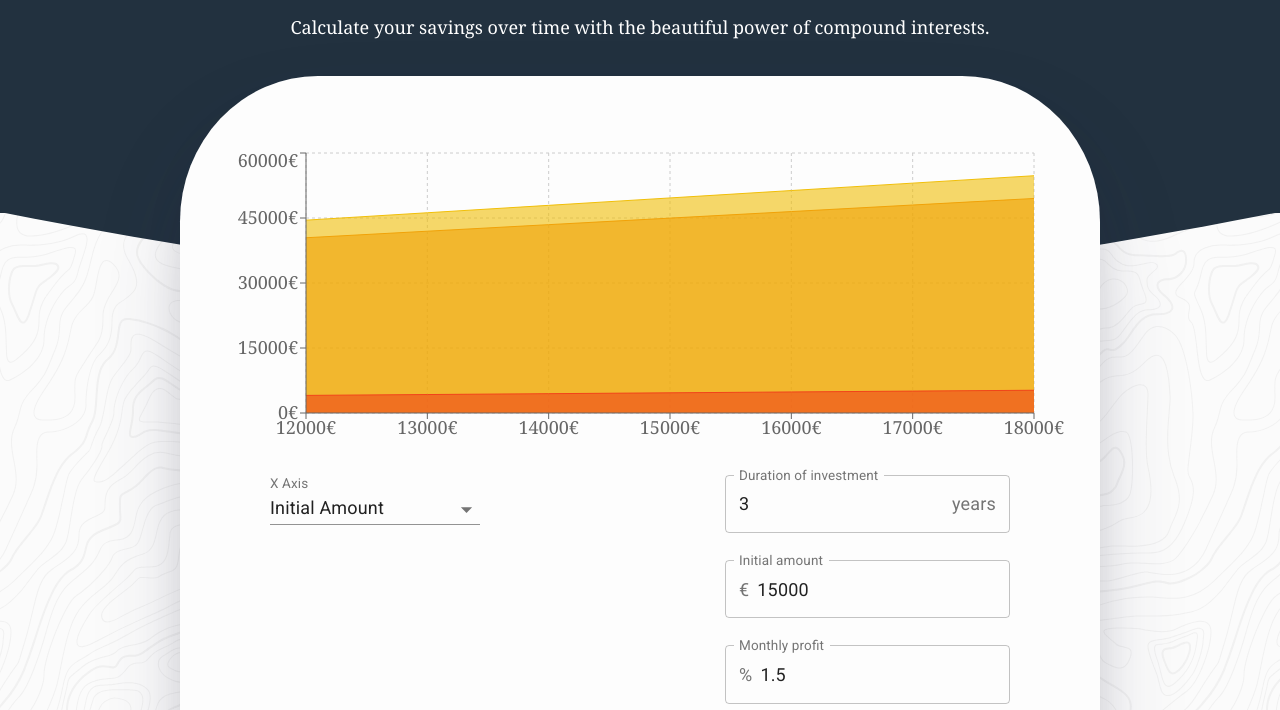
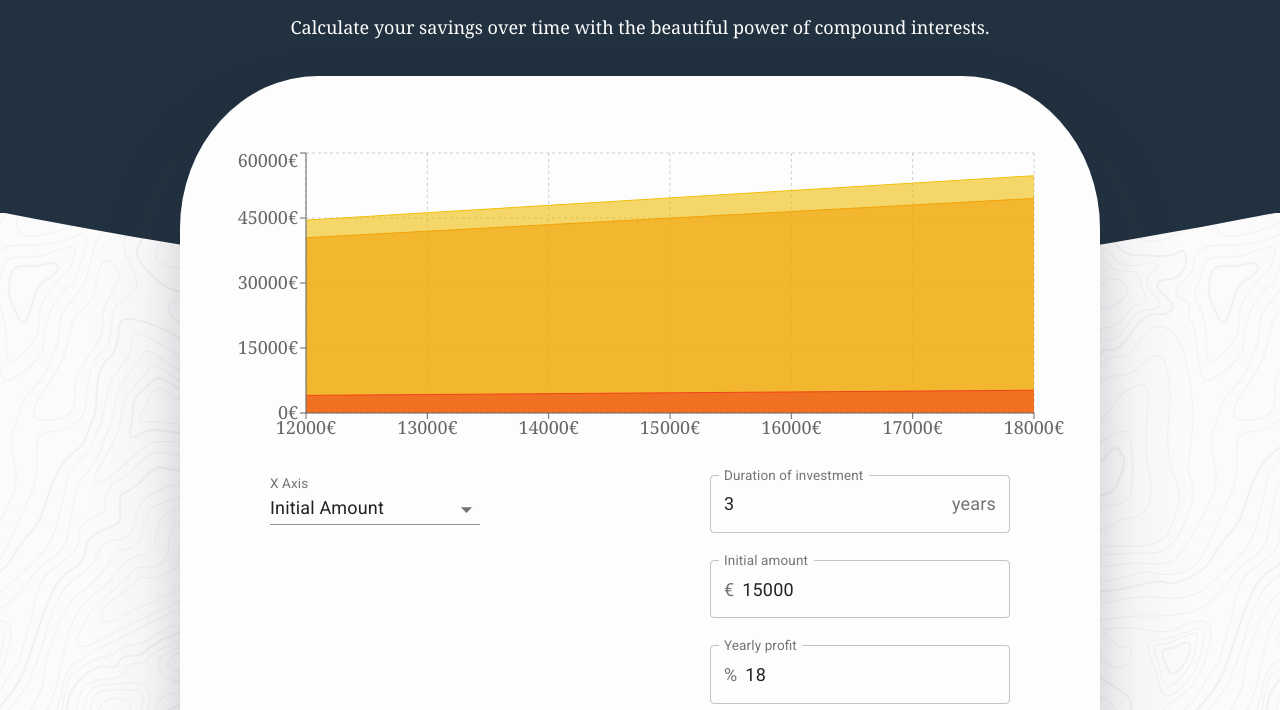
Before and after one commit to alramalho/compound-composer, a Gatsby site: page / in a window 1280 px wide. Shown: the part 187-897 px from the top of the page. Built offline with nearby package versions, Linux system fonts and the light colour scheme; Gatsby itself is replaced by a stand-in of ours.

Commit message:
Turn monthly profit into yearly profit

```diff
--- a/src/components/chart.js
+++ b/src/components/chart.js
@@ -8,22 +8,26 @@ import TaxCheckbox from "./tax-checkbox";
 
 const DURATION_STEP = 0.5
 const AMOUNT_STEP = 1000
-const MONTHLY_PROFIT_STEP = 0.5
+const PROFIT_STEP = 1
 const MONTHLY_INJECTION_STEP = 50
 
-function generateValues(durationInYears, initialAmount, monthlyProfit, monthlyInjection, taxValue) {
+function generateValues(durationInYears, initialAmount, yearlyProfit, monthlyInjection, taxValue) {
+  const monthlyProfit = yearlyProfit / 12
   const total = Array(((durationInYears) || 0)*12).fill(1).reduce((accumulator) => {
     return (accumulator + monthlyInjection) * (1 + (monthlyProfit / 100))
   }, initialAmount)
+
   const profit = total - (initialAmount + durationInYears*12 * monthlyInjection)
+  const taxCutdown = (taxValue/100)*profit;
+  const liquid = total - taxCutdown;
 
-  return [total, (total - ((taxValue/100)*profit )), (taxValue/100)*profit]
+  return [total, liquid, taxCutdown]
 }
 
 const Chart = () => {
   const [duration, setDuration] = useState(3)
   const [initialAmount, setInitialAmount] = useState(15000)
-  const [profit, setProfit] = useState(1.5)
+  const [profit, setProfit] = useState(18)
   const [injection, setInjection] = useState(500)
   const [taxValue, setTaxValue] = useState(28)
 
@@ -43,7 +47,7 @@ const Chart = () => {
         value = initialAmount;
         break;
       case SELECT_OPTIONS.PROFIT:
-        step = MONTHLY_PROFIT_STEP;
+        step = PROFIT_STEP;
         value = profit;
         break
       case SELECT_OPTIONS.INJECTION:
@@ -118,7 +122,8 @@ const Chart = () => {
           <NumInput
             value={profit}
             onChange={(value) => setProfit(parseFloat(value))}
-            label="Monthly profit"
+            label="Yearly profit"
+            helperText={"The profit is applied every month, to take into account your monthly injection."}
             startAdornment={<InputAdornment position="start">%</InputAdornment>}
           />
           <NumInput
--- a/src/components/numinput.js
+++ b/src/components/numinput.js
@@ -1,11 +1,10 @@
 import FormControl from "@material-ui/core/FormControl";
-import InputLabel from "@material-ui/core/InputLabel";
 import React from "react";
 import {withStyles} from '@material-ui/core/styles';
 import {inputColor} from "./styled-components";
 import TextField from "@material-ui/core/TextField";
 
-const CssOutlinedInput = withStyles({
+const CssTextField = withStyles({
   root: {
     "& label.Mui-focused": {
       color: inputColor
@@ -24,7 +23,8 @@ const CssOutlinedInput = withStyles({
 const NumInput = (props) => {
   return (
     <FormControl variant="outlined">
-      <CssOutlinedInput
+      <CssTextField
+        helperText={props.helperText}
         disabled={props.disabled}
         label={props.label}
         variant="outlined"
@@ -32,6 +32,9 @@ const NumInput = (props) => {
         onChange={(event) => props.onChange(event.target.value)}
         id={props.id}
         type='number'
+        style={{
+          maxWidth: 300
+        }}
         InputProps={{
           startAdornment: props.startAdornment,
           endAdornment: props.endAdornment
```
